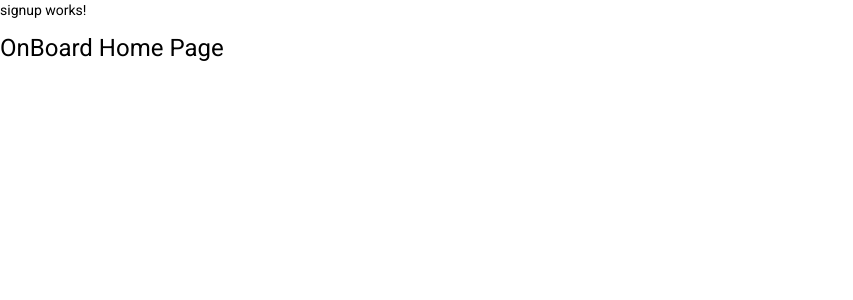
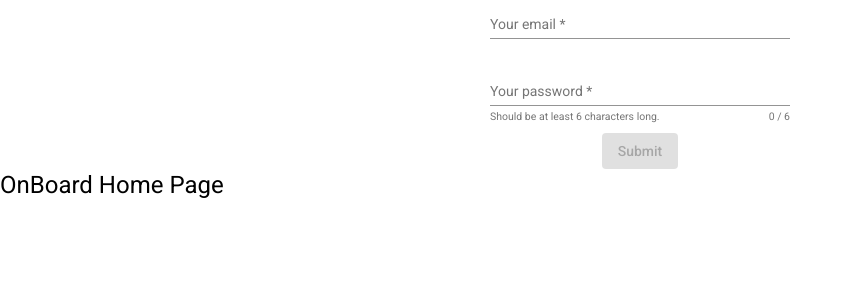
Before and after one commit to JoaoRodriguesGithub/OnboardFrontend, an Angular app: page /signup in a window 1280 px wide. Shown: the top 300 px of the page, without its empty margins (0-853 px from the left). Built offline with nearby package versions, Linux system fonts and the light colour scheme.

Commit message:
Coding signup component

```diff
--- a/package.json
+++ b/package.json
@@ -15,6 +15,7 @@
     "@angular/common": "~12.2.0",
     "@angular/compiler": "~12.2.0",
     "@angular/core": "~12.2.0",
+    "@angular/flex-layout": "^12.0.0-beta.35",
     "@angular/forms": "~12.2.0",
     "@angular/material": "^12.2.13",
     "@angular/platform-browser": "~12.2.0",
--- a/src/app/app.module.ts
+++ b/src/app/app.module.ts
@@ -1,6 +1,7 @@
 import { BrowserModule } from '@angular/platform-browser';
 import { NgModule } from '@angular/core';
 import { BrowserAnimationsModule } from '@angular/platform-browser/animations';
+import { FlexLayoutModule } from "@angular/flex-layout";
 
 import { AppRoutingModule } from './app-routing.module';
 import { AppComponent } from './app.component';
@@ -10,6 +11,7 @@
 import { TransactionsComponent } from './transactions/transactions.component';
 import { NewTransactionComponent } from './transactions/new-transaction/new-transaction.component';
 import { WelcomeComponent } from './welcome/welcome.component';
+import { FormsModule } from '@angular/forms';
 
 @NgModule({
   declarations: [
@@ -25,6 +27,8 @@
     AppRoutingModule,
     BrowserAnimationsModule,
     MaterialModule,
+    FormsModule,
+    FlexLayoutModule
   ],
   providers: [],
   bootstrap: [AppComponent]
--- a/src/app/auth/signup/signup.component.css
+++ b/src/app/auth/signup/signup.component.css
@@ -0,0 +1,3 @@
+mat-form-field {
+  width: 300px;
+}
--- a/src/app/auth/signup/signup.component.html
+++ b/src/app/auth/signup/signup.component.html
@@ -1 +1,15 @@
-<p>signup works!</p>
+<section class="signup-form">
+  <form fxLayout="column" fxLayoutAlign="center center" fxLayoutGap="10px" #f="ngForm" (ngSubmit)="onSubmit(f)">
+    <mat-form-field>
+      <input type="email" matInput placeholder="Your email" ngModel name="email" email required #emailInput="ngModel">
+      <mat-error *ngIf="emailInput.hasError('required')">Field must not be empty.</mat-error>
+      <mat-error *ngIf="!emailInput.hasError('required')">E-Mail is invalid.</mat-error>
+    </mat-form-field>
+    <mat-form-field hintLabel="Should be at least 6 characters long.">
+      <input type="password" matInput placeholder="Your password" ngModel name="password" required minlength="6" #pwInput="ngModel">
+      <mat-hint align="end">{{ pwInput.value?.length }} / 6</mat-hint>
+      <mat-error>Has to be at least 6 characters long.</mat-error>
+    </mat-form-field>
+    <button type="submit" mat-raised-button color="primary" [disabled]="f.invalid">Submit</button>
+  </form>
+</section>
--- a/src/app/auth/signup/signup.component.ts
+++ b/src/app/auth/signup/signup.component.ts
@@ -1,4 +1,5 @@
 import { Component, OnInit } from '@angular/core';
+import { NgForm } from '@angular/forms';
 
 @Component({
   selector: 'app-signup',
@@ -12,4 +13,7 @@
   ngOnInit(): void {
   }
 
+  onSubmit(form: NgForm){
+    console.log(form);
+  };
 }
```
Also changed, not shown: src/app/material.module.ts (+5 -2 lines), 1 other file (tests, documents, lock files or other folders).
